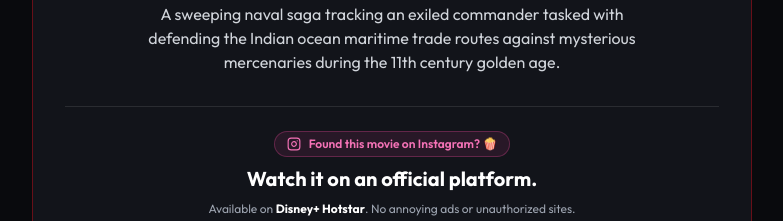
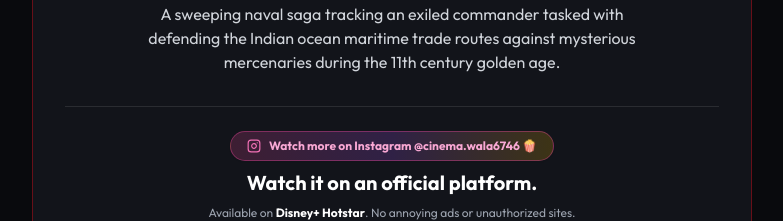
Before and after one commit to Rajababu7091/cinemawala, a React (Vite) app: page /watch/chola-chronicles-blood-lineage in a window 1280 px wide. Shown: the part 780-1001 px from the top of the page, without its empty margins (248-1031 px from the left). Built offline with nearby package versions, Linux system fonts and the light colour scheme; no server answers.

Commit message:
Update InstagramReelPage.jsx

```diff
--- a/src/pages/InstagramReelPage.jsx
+++ b/src/pages/InstagramReelPage.jsx
@@ -113,10 +113,16 @@ export default function InstagramReelPage() {
 
         {/* Instagram Hook Prompts */}
         <div className="mt-8 pt-6 border-t border-white/10 space-y-2">
-          <div className="inline-flex items-center gap-2 px-3 py-1 rounded-full bg-pink-500/10 border border-pink-500/30 text-pink-400 text-xs font-semibold">
-            <InstagramIcon className="w-3.5 h-3.5" />
-            <span>Found this movie on Instagram? 🍿</span>
-          </div>
+          <a
+            href="https://www.instagram.com/cinema.wala6746/reels/?hl=en"
+            target="_blank"
+            rel="noopener noreferrer"
+            className="inline-flex items-center gap-2 px-4 py-1.5 rounded-full bg-gradient-to-r from-pink-500/20 via-purple-500/20 to-yellow-500/20 border border-pink-500/40 text-pink-300 hover:text-white hover:border-pink-500 text-xs font-bold transition-all shadow-sm group hover:scale-105"
+            title="Follow @cinema.wala6746 on Instagram"
+          >
+            <InstagramIcon className="w-3.5 h-3.5 text-pink-400 group-hover:rotate-12 transition-transform" />
+            <span>Watch more on Instagram @cinema.wala6746 🍿</span>
+          </a>
 
           <h3 className="text-lg sm:text-xl font-bold text-white">
             Watch it on an official platform.
```
